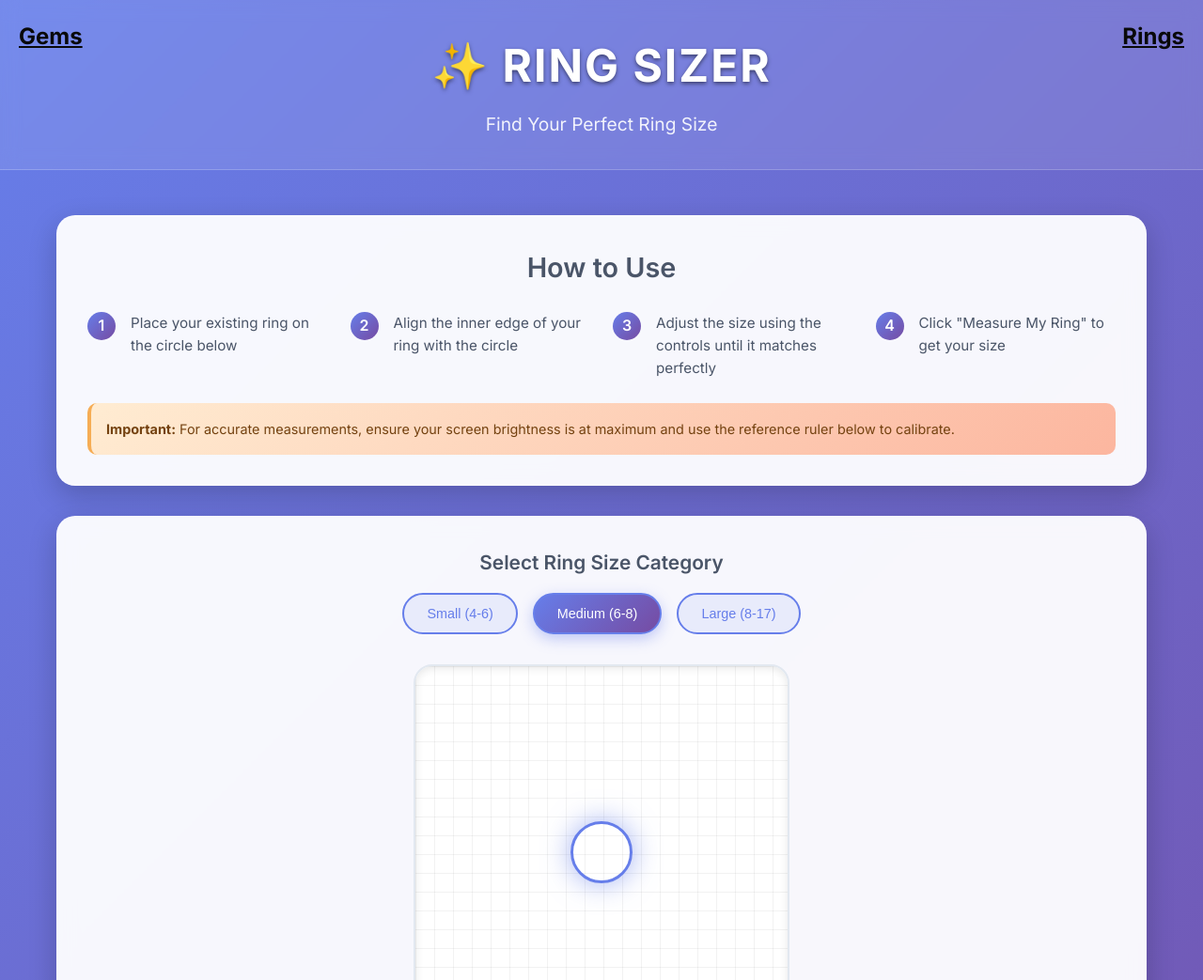
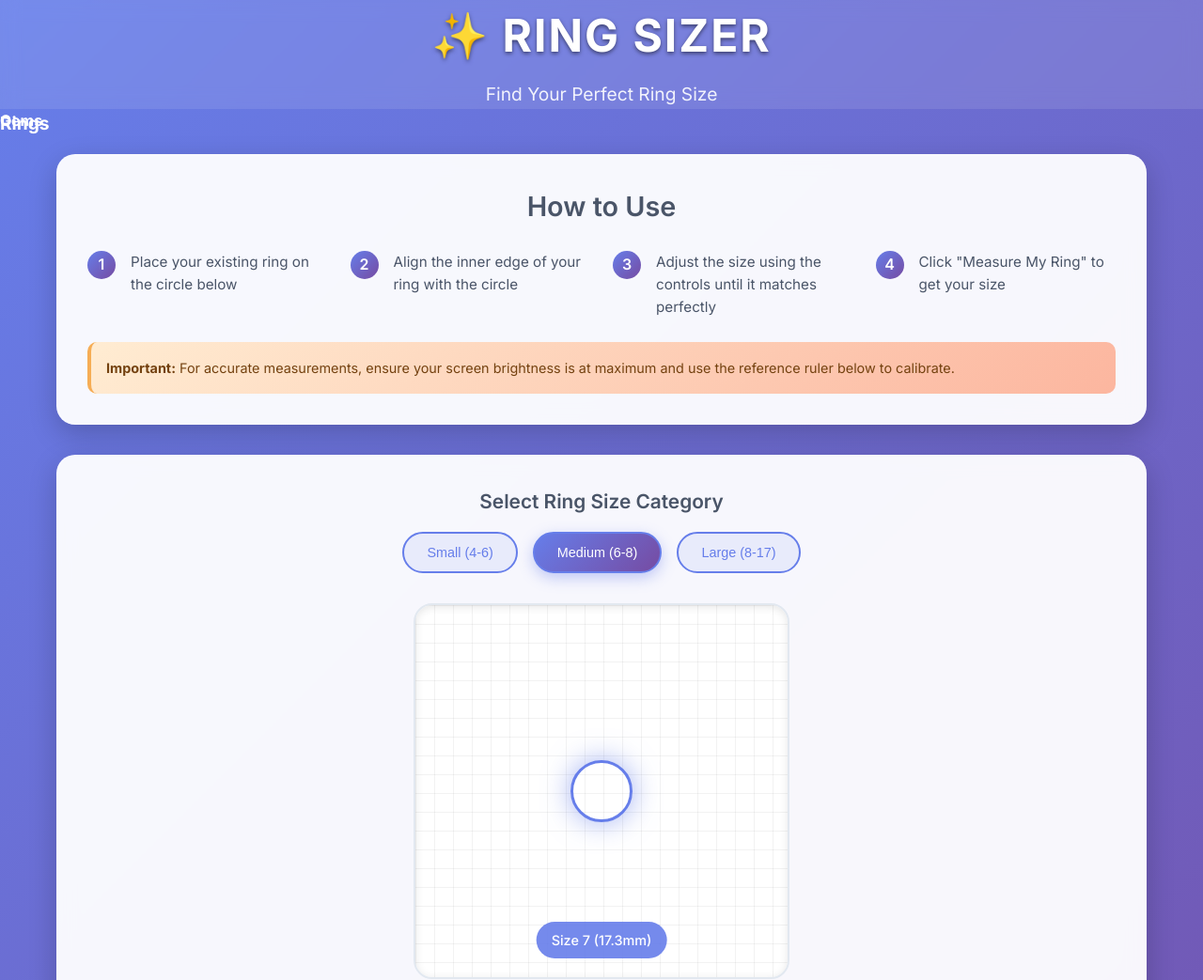
Before and after one commit to asimhanan/Galleries, a plain HTML site: page index.html in a window 1280 px wide. Shown: the top 1043 px of the page at 94% size. Drawn offline with Linux system fonts and the light colour scheme.

Commit message:
Update style.css

```diff
--- a/style.css
+++ b/style.css
@@ -23,20 +23,21 @@ body {
 .header {
     background: rgba(255, 255, 255, 0.1);
     backdrop-filter: blur(10px);
-    padding: 2rem 0;
+    padding: 2 rem 0;
     text-align: center;
-    border-bottom: 1px solid rgba(255, 255, 255, 0.2);
+    border-bottom: 1 px solid rgba(255, 255, 255, 0.2);
 }
 .t a{
-    color: rgb(9, 9, 9);
-    font-size: 1.5rem;
+    color: #fff;
+    font-size: 1.2rem;
     font-weight: bold;
+    text-decoration: none;
     position: absolute;
-    top: 20px;
-    right: 20px;
+    top: 10 px;
+    right: 20 px;
 }
 .t a:hover{
-    color: #d5e1fb;
+    color: #000;
 }
 
 .title {
@@ -582,23 +583,24 @@ body {
 }
 
 .footer-note {
-    font-size: 0.8rem;
-    color: rgba(255, 255, 255, 0.7);
+    font-size: 0.8 rem;
+    color: rgba (255, 255, 255, 0.7);
     font-style: italic;
 }
 .ta{
     position: absolute;
-    top: 20px;
-    left: 20px;
+    top: 60 px;
+    left: 20 px;
 }
 .ta a{
-    color: rgb(9, 9, 9);
-    font-size: 1.5rem;
+    color: #fff;
+    font-size: 1.2 rem;
+    text-decoration: none;
     font-weight: bold;
 }
 .ta a:hover{
     text-decoration: none;
-    color: #f58037;
+    color: #000;
 }
 
 /* Responsive Design */
```
